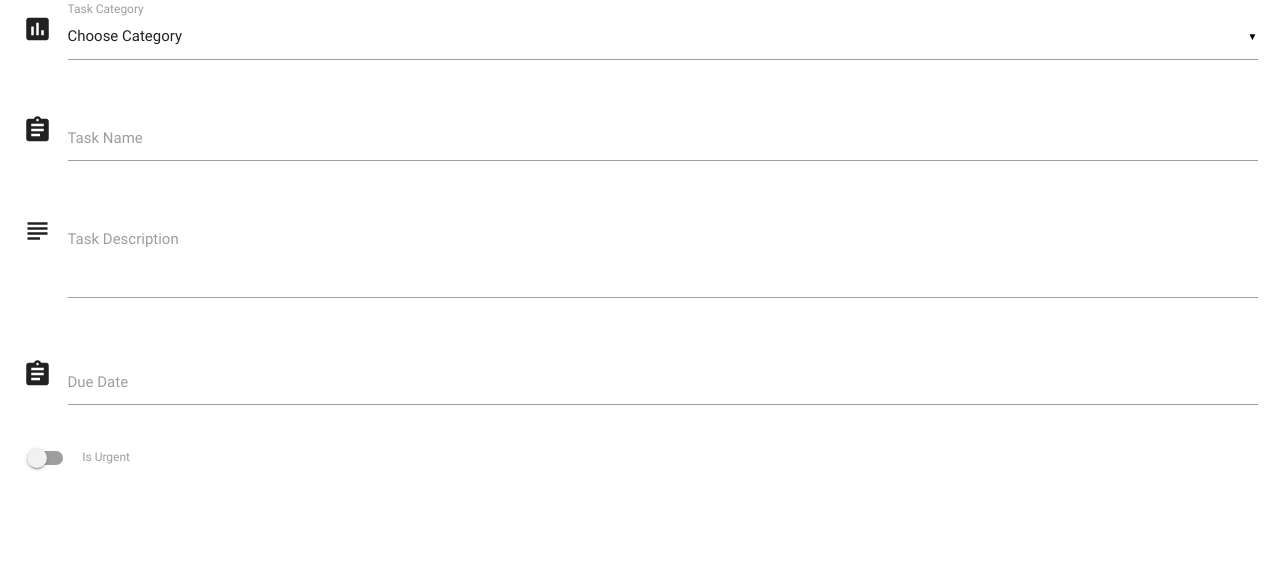
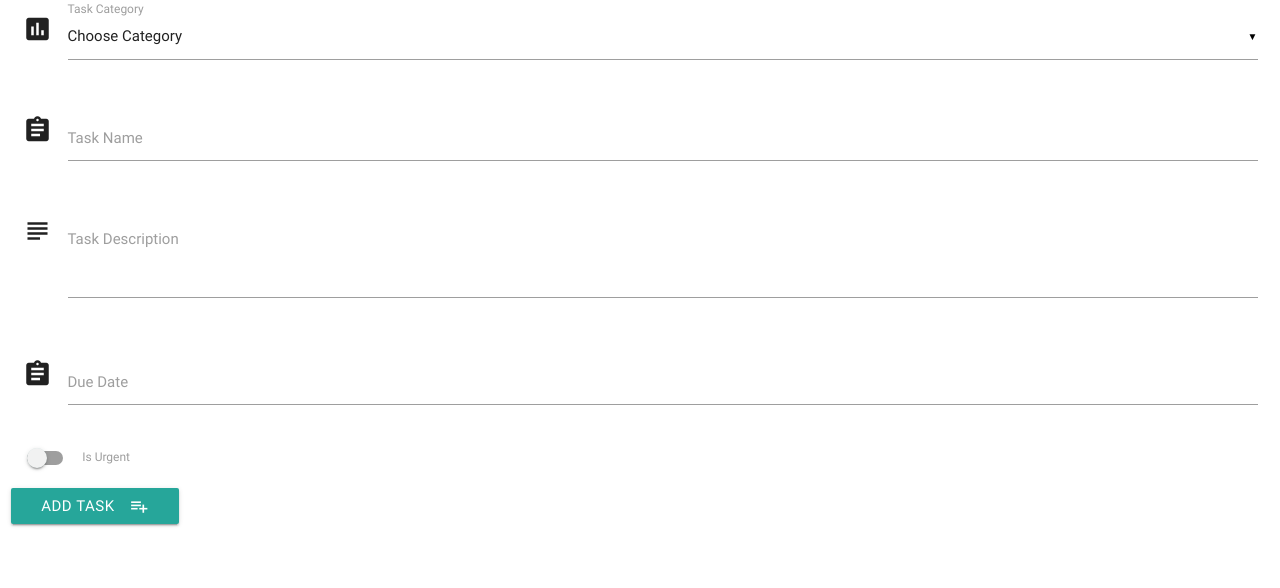
Before and after one commit to LivHed/task-manager, a Flask app: page /add_task in a window 1280 px wide. Shown: the part 89-677 px from the top of the page. Run offline with Flask 2, Linux system fonts and the light colour scheme; data that the repository does not hold is empty; some libraries are stand-ins or nearby versions.

Commit message:
Add a submit button to save added tasks to the database

```diff
--- a/templates/addtask.html
+++ b/templates/addtask.html
@@ -2,7 +2,7 @@
 
 <h3>Add Task</h3>
 <div class="row">
-    <form action="" method="POST" class="col s12">
+    <form action="{{ url_for('insert_task')}}" method="POST" class="col s12">
 
         <div class="row">
             <div class="input-field col s12">
@@ -47,6 +47,11 @@
                </label>
             </div>
         </div>
+        <div class="row">
+        <button class="btn waves-effect waves-light" type="submit" name="action">Add Task
+         <i class="material-icons right">playlist_add</i>
+        </button>
+     </div>
     </form>
 </div>
 
```
